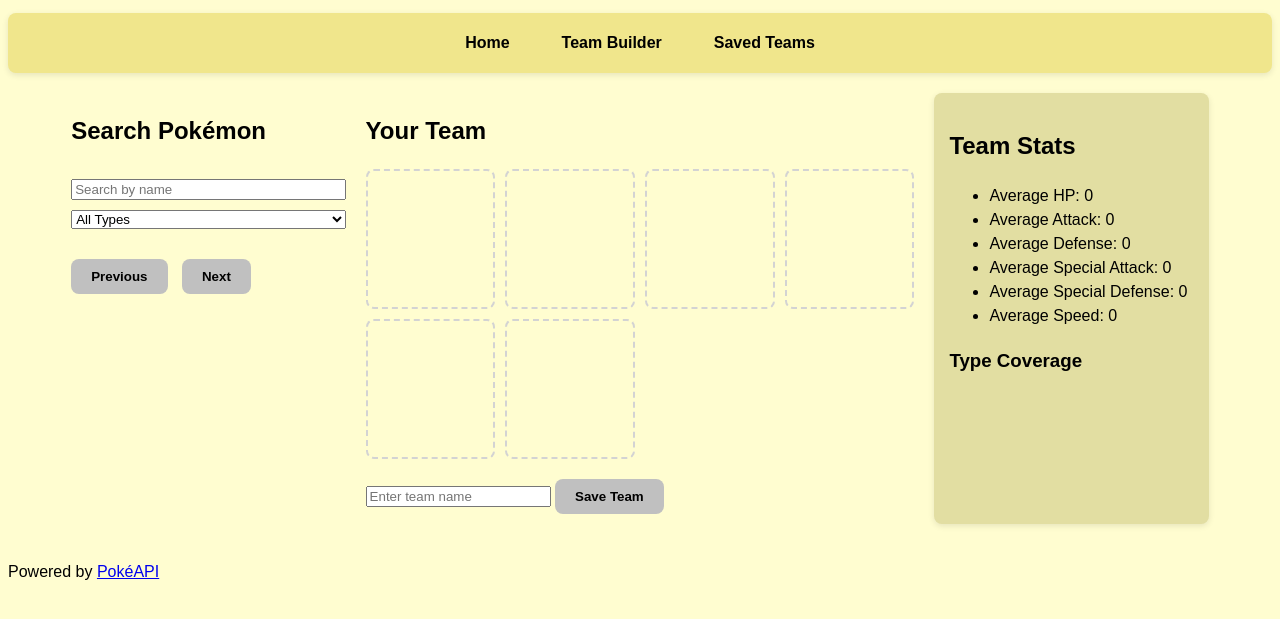
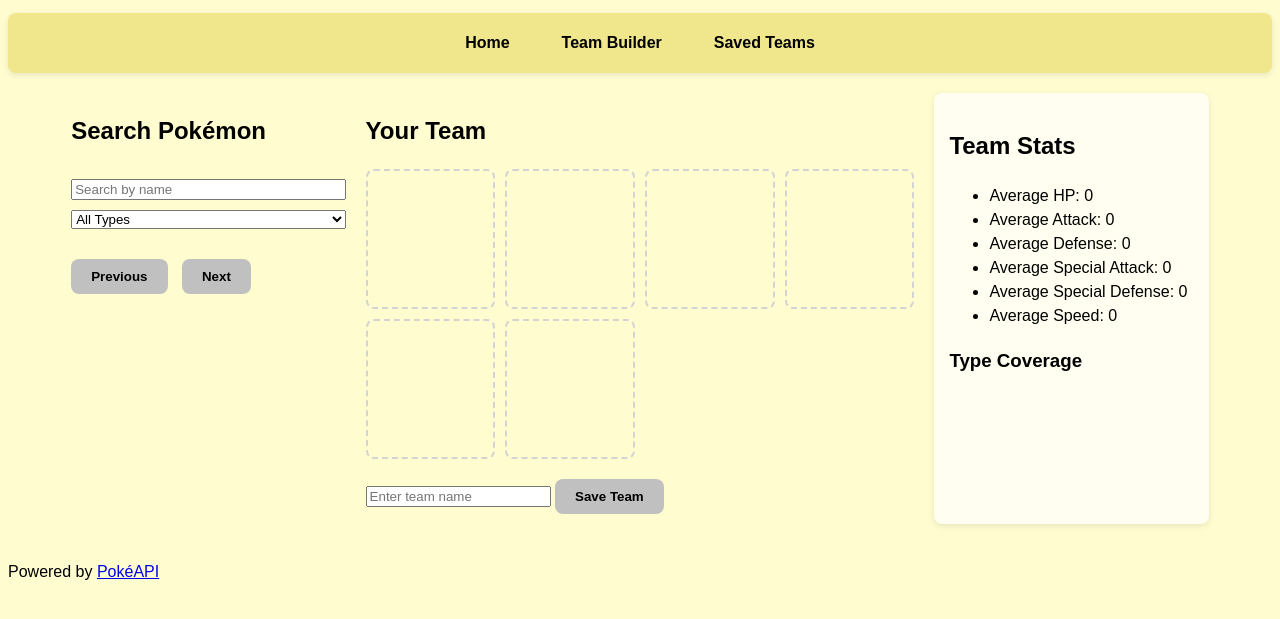
Before and after one commit to mnhthompson/PokeTeam, a website built with Vite: page src/team/index.html in a window 1280 px wide. Shown: the part 91-710 px from the top of the page. Built offline with nearby package versions, Linux system fonts and the light colour scheme; no server answers.

Commit message:
color 13

```diff
--- a/src/public/css/style.css
+++ b/src/public/css/style.css
@@ -2,7 +2,7 @@
   --color-bg: #FFFDD0;
   --color-text: #000000;
   --color-pokemon-border: #3B4CCA;
-  --color-card-bg: #e2dea2;
+  --color-card-bg: #fffef0;
   --color-card-shadow: rgba(0, 0, 0, 0.1);
   --color-button-bg: #C0C0C0;
   --color-button-hover: #A9A9A9;
```
